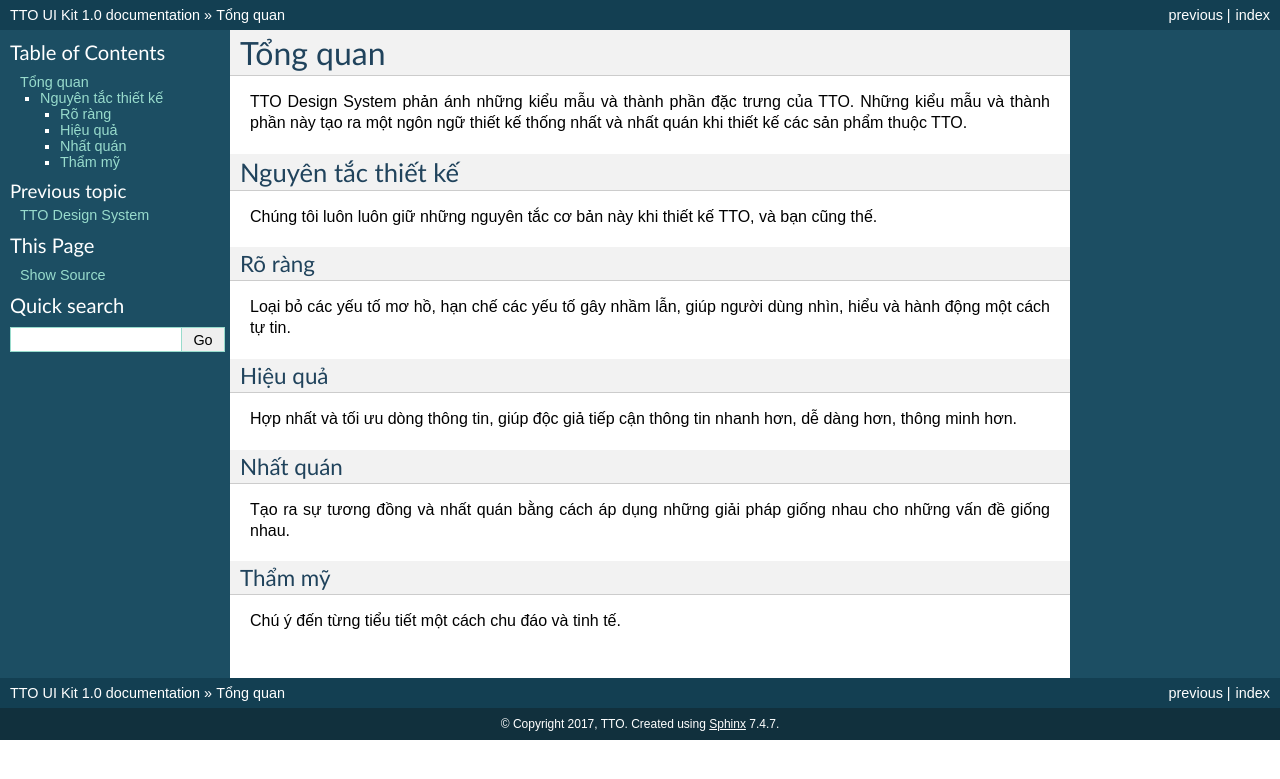
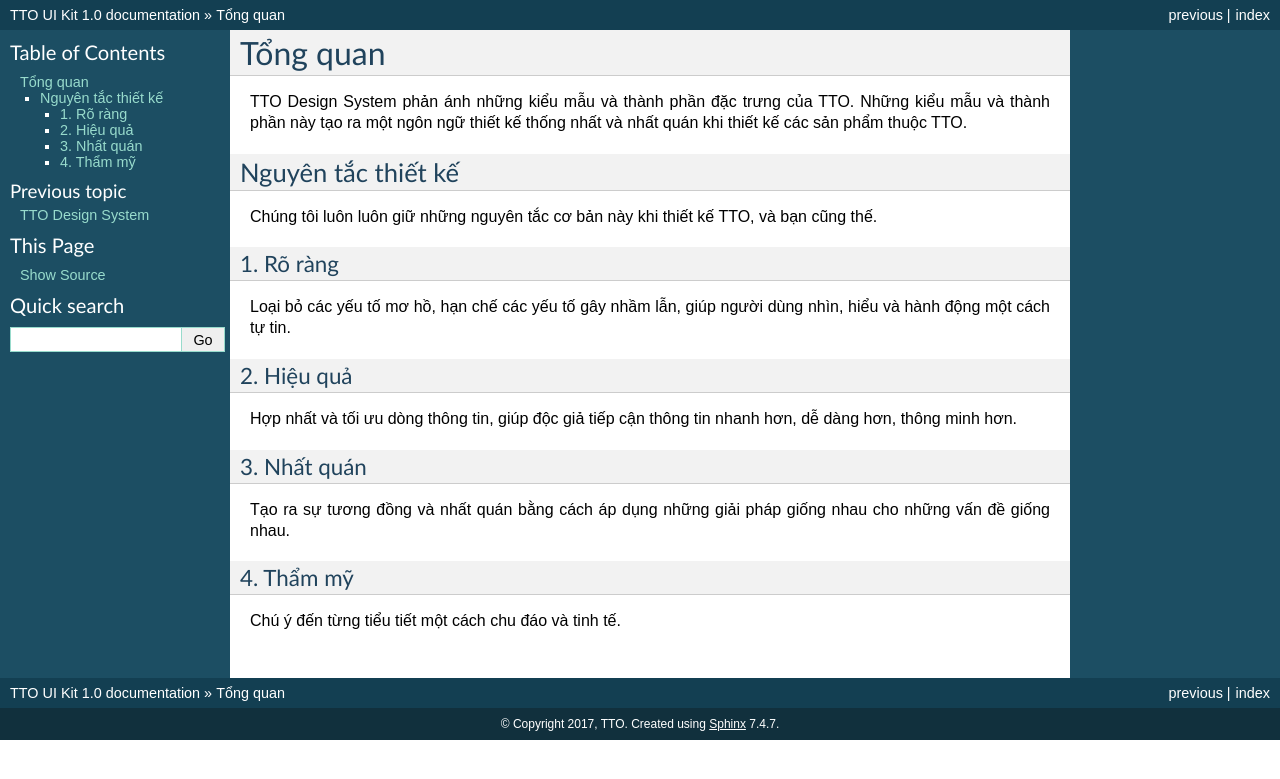
Before and after one commit to TT-O/TTO-UI-Kit, a Sphinx documentation site: the page built from docs/guidelines/overview.rst, in a window 1280 px wide. Shown: the top 779 px of the page. Built offline with Sphinx 7.4.7, drawn with Linux system fonts in a browser that asks for light colours.

Commit message:
Init docs

```diff
--- a/docs/guidelines/overview.rst
+++ b/docs/guidelines/overview.rst
@@ -9,25 +9,25 @@
 
 Chúng tôi luôn luôn giữ những nguyên tắc cơ bản này khi thiết kế TTO, và bạn cũng thế.
 
-Rõ ràng
-~~~~~~~
+1. Rõ ràng
+~~~~~~~~~~
 
 Loại bỏ các yếu tố mơ hồ, hạn chế các yếu tố gây nhầm lẫn, giúp người dùng nhìn, hiểu và hành động một cách tự tin.
 
 
-Hiệu quả
-~~~~~~~~
+2. Hiệu quả
+~~~~~~~~~~~
 
 Hợp nhất và tối ưu dòng thông tin, giúp độc giả tiếp cận thông tin nhanh hơn, dễ dàng hơn, thông minh hơn.
 
 
-Nhất quán
-~~~~~~~~~
+3. Nhất quán
+~~~~~~~~~~~~
 
 Tạo ra sự tương đồng và nhất quán bằng cách áp dụng những giải pháp giống nhau cho những vấn đề giống nhau.
 
 
-Thẩm mỹ
-~~~~~~~
+4. Thẩm mỹ
+~~~~~~~~~~
 
 Chú ý đến từng tiểu tiết một cách chu đáo và tinh tế.
```
Also changed, not shown: docs/guidelines/accessibility.rst (added, +70 -0 lines).
